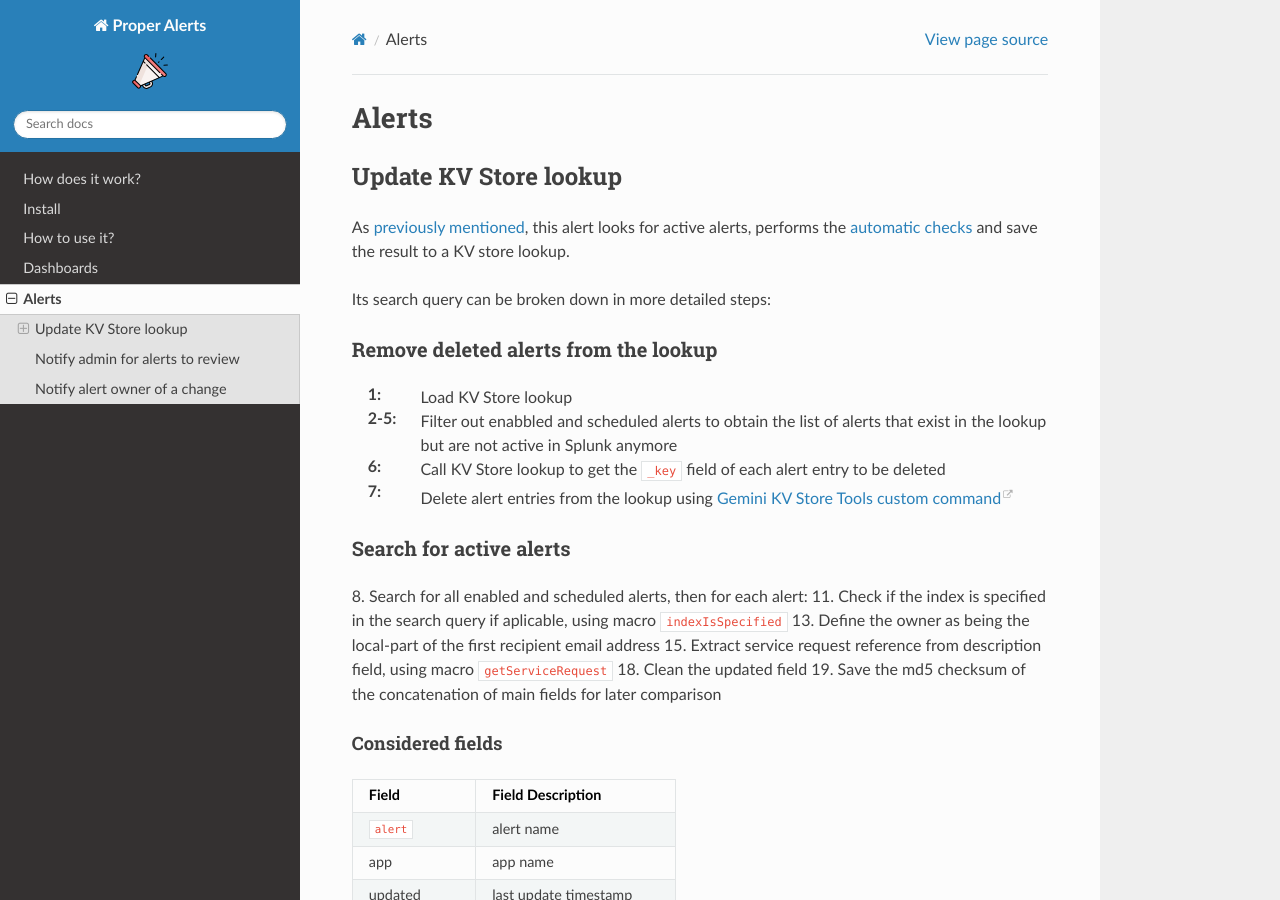
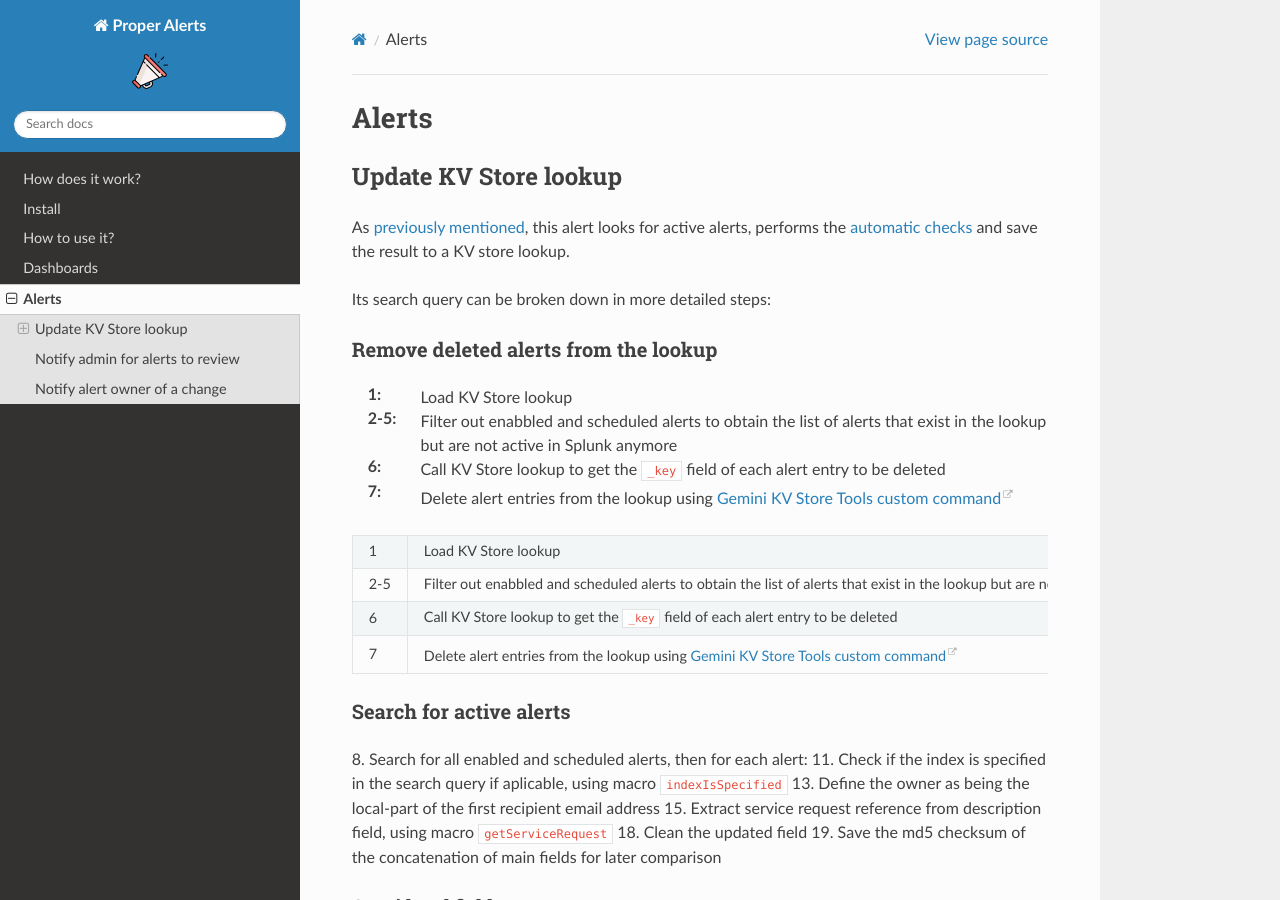
Before and after one commit to a-l-h/splunk-app-proper-alerts, a Sphinx documentation site: the page built from doc/alerts.rst, in a window 1280 px wide and 900 px high. Built offline with Sphinx 7.4.7 and the Read the Docs theme 2.0.0, drawn with Linux system fonts in a browser that asks for light colours.

Commit message:
Update alerts.rst

```diff
--- a/doc/alerts.rst
+++ b/doc/alerts.rst
@@ -15,6 +15,16 @@ Remove deleted alerts from the lookup
 :2-5:     Filter out enabbled and scheduled alerts to obtain the list of alerts that exist in the lookup but are not active in Splunk anymore
 :6:       Call KV Store lookup to get the ``_key`` field of each alert entry to be deleted
 :7:       Delete alert entries from the lookup using `Gemini KV Store Tools custom command <https://splunkbase.splunk.com/app/3536/#/details>`_
+
++---------------+--------------------------------------------------------------------------------------------------------------------------------------+
+| 1             | Load KV Store lookup                                                                                                                 |
++---------------+--------------------------------------------------------------------------------------------------------------------------------------+
+| 2-5           | Filter out enabbled and scheduled alerts to obtain the list of alerts that exist in the lookup but are not active in Splunk anymore  |
++---------------+--------------------------------------------------------------------------------------------------------------------------------------+
+| 6             | Call KV Store lookup to get the ``_key`` field of each alert entry to be deleted                                                     |
++---------------+--------------------------------------------------------------------------------------------------------------------------------------+
+| 7             | Delete alert entries from the lookup using `Gemini KV Store Tools custom command <https://splunkbase.splunk.com/app/3536/#/details>`_|
++---------------+--------------------------------------------------------------------------------------------------------------------------------------+
 
 Search for active alerts
 ------------------------
```
